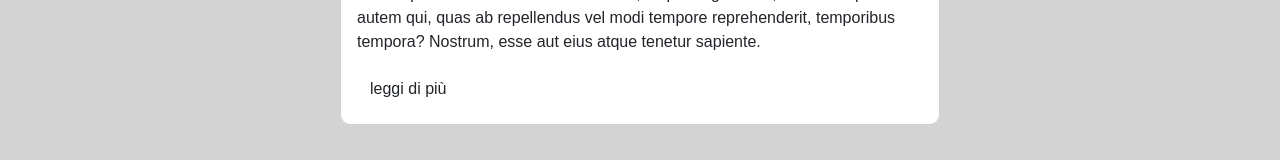
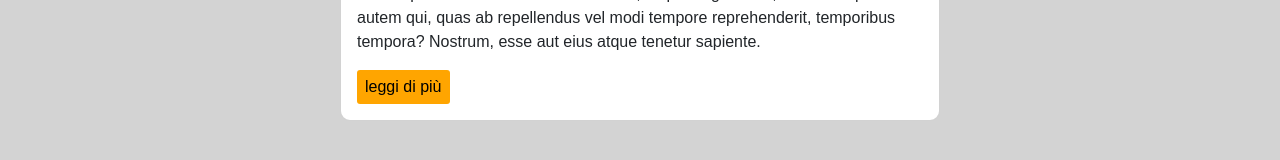
Before and after one commit to DanielaEsposito/react-components, a React (Vite) app: page / in a window 1280 px wide. Shown: the part 625-785 px from the top of the page. Built offline with nearby package versions, Linux system fonts and the light colour scheme.

Commit message:
add btn component

```diff
--- a/src/componensts/Button/Button.jsx
+++ b/src/componensts/Button/Button.jsx
@@ -2,7 +2,7 @@ import style from "./Button.module.css";
 export default function Button() {
   return (
     <>
-      <button className="btn">leggi di più</button>
+      <button className={style.btn}>leggi di più</button>
     </>
   );
 }
--- a/src/componensts/Button/Button.module.css
+++ b/src/componensts/Button/Button.module.css
@@ -0,0 +1,6 @@
+.btn {
+  background-color: orange;
+  border: 1px solid transparent;
+  padding: 4px 7px;
+  border-radius: 3px;
+}
```
